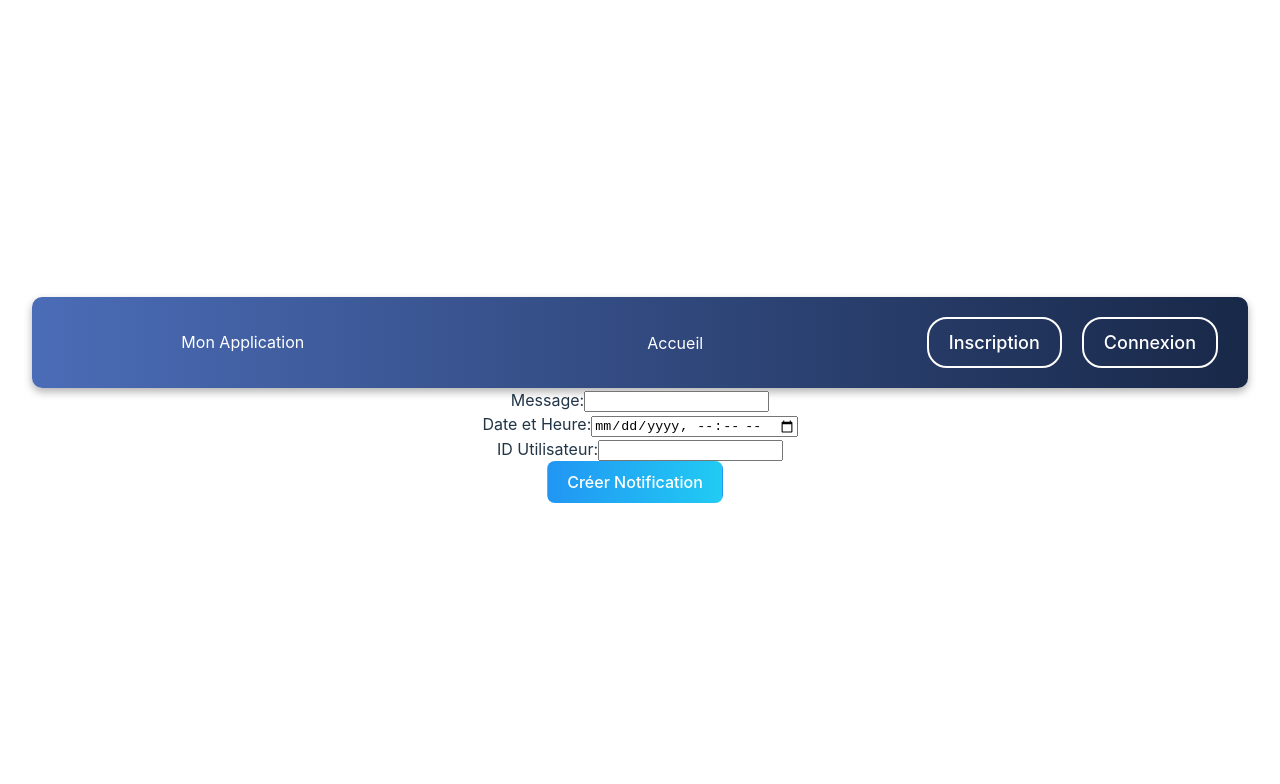
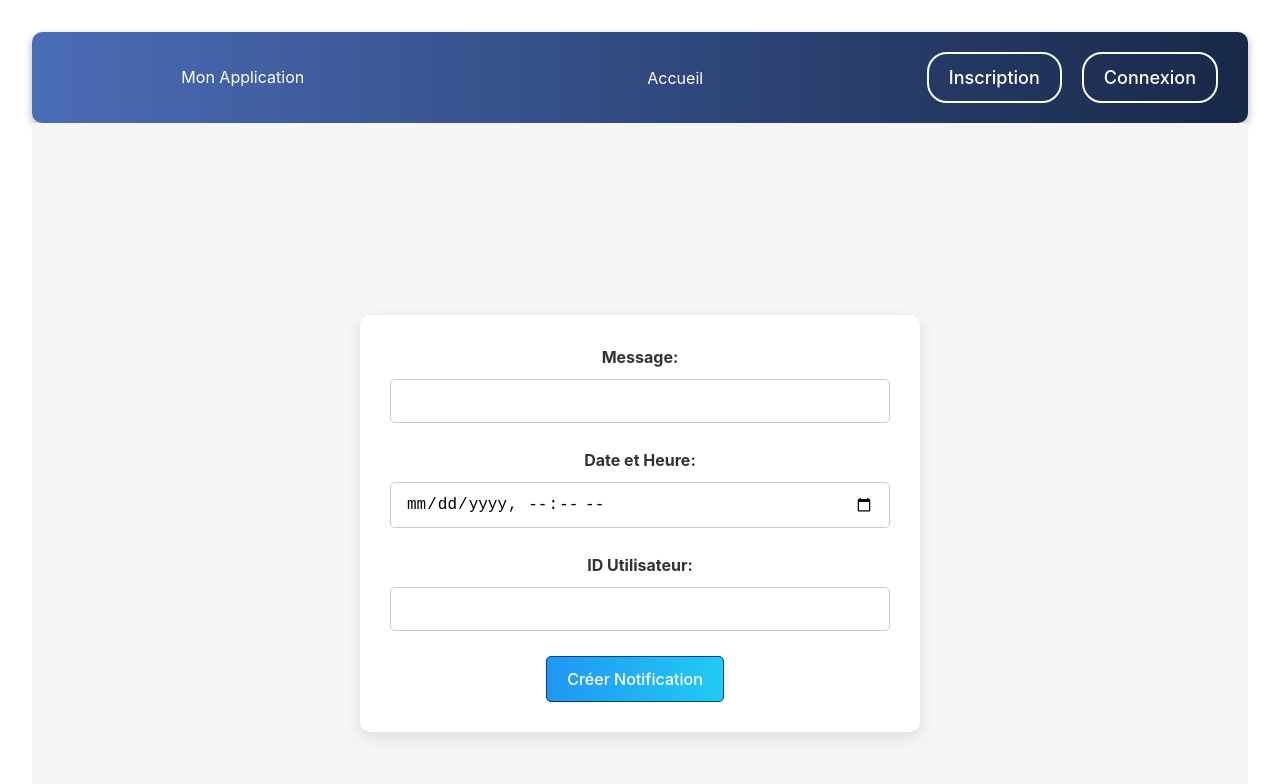
Before and after one commit to yacine977/frontend-gestion-projet, a React (Vite) app: page /send-message in a window 1280 px wide. Shown: the top 784 px of the page. Built offline with nearby package versions, Linux system fonts and the light colour scheme.

Commit message:
Ajout de styles au composant SendMessageForm et navigation vers la page d'accueil après création de notification

```diff
--- a/src/composants/SendMessageForm.jsx
+++ b/src/composants/SendMessageForm.jsx
@@ -1,9 +1,12 @@
 import React, { useState } from 'react';
+import { useNavigate } from 'react-router-dom';
+import '../styles/SendMessageForm.css'; // Assurez-vous d'ajouter ce fichier CSS dans votre projet
 
-function CreerNotification() {
+function SendMessageForm() {
   const [message, setMessage] = useState('');
   const [dateHeure, setDateHeure] = useState('');
   const [utilisateurId, setUtilisateurId] = useState('');
+  const navigate = useNavigate();
 
   const handleSubmit = async (e) => {
     e.preventDefault();
@@ -22,40 +25,46 @@ function CreerNotification() {
 
       const data = await response.json();
       alert(`Notification créée avec succès. ID: ${data.id}`);
+      navigate('/');
     } catch (error) {
       alert(error.message);
     }
   };
 
   return (
-    <form onSubmit={handleSubmit}>
-      <div>
+    <div className="send-message-form-container">
+      <form onSubmit={handleSubmit} className="send-message-form">
+        <div className="form-group">
           <label>Message:</label>
           <input
             type="text"
+            className="form-control"
             value={message}
             onChange={(e) => setMessage(e.target.value)}
           />
         </div>
-      <div>
+        <div className="form-group">
           <label>Date et Heure:</label>
           <input
             type="datetime-local"
+            className="form-control"
             value={dateHeure}
             onChange={(e) => setDateHeure(e.target.value)}
           />
         </div>
-      <div>
+        <div className="form-group">
           <label>ID Utilisateur:</label>
           <input
-          type="text" // Modifié pour accepter un UID sous forme de texte
+            type="text"
+            className="form-control"
             value={utilisateurId}
             onChange={(e) => setUtilisateurId(e.target.value)}
           />
         </div>
-      <button type="submit">Créer Notification</button>
+        <button type="submit" className="btn btn-primary">Créer Notification</button>
       </form>
+    </div>
   );
 }
 
-export default CreerNotification;
+export default SendMessageForm;
--- /dev/null
+++ b/src/styles/SendMessageForm.css
@@ -0,0 +1,50 @@
+.send-message-form-container {
+    display: flex;
+    justify-content: center;
+    align-items: center;
+    height: 100vh;
+    background-color: #f5f5f5;
+}
+
+.send-message-form {
+    padding: 30px;
+    background: #ffffff;
+    border-radius: 10px;
+    box-shadow: 0 5px 15px rgba(0, 0, 0, 0.1);
+    width: 500px; /* Largeur fixe pour un meilleur contrôle du layout */
+}
+
+.form-group {
+    margin-bottom: 25px;
+}
+
+.form-group label {
+    display: block;
+    margin-bottom: 10px;
+    font-weight: bold;
+    color: #333;
+}
+
+.form-control {
+    width: 100%;
+    padding: 12px 15px;
+    border: 1px solid #ccc;
+    border-radius: 5px;
+    font-size: 16px; /* Taille de police plus lisible */
+    box-sizing: border-box; /* Assure que padding et border sont inclus dans la largeur */
+}
+
+.btn-primary {
+    background-color: #0056b3;
+    border-color: #004085;
+    color: white;
+    padding: 12px 20px;
+    border-radius: 5px;
+    cursor: pointer;
+    font-size: 16px;
+    transition: background-color 0.3s ease; /* Transition douce pour le survol */
+}
+
+.btn-primary:hover {
+    background-color: #003865;
+}
```
Lines whose indentation alone changed are shown as unchanged.
